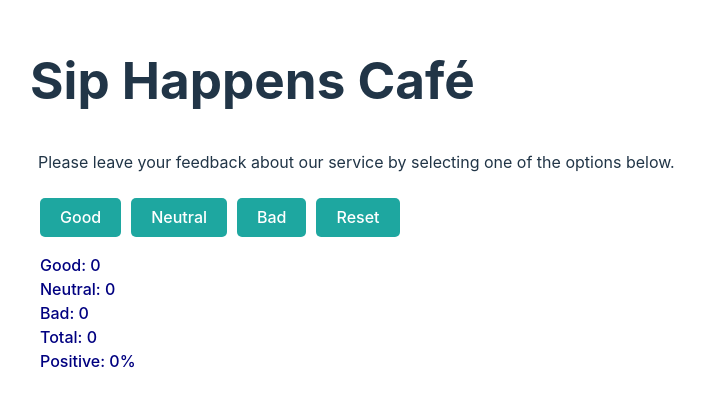
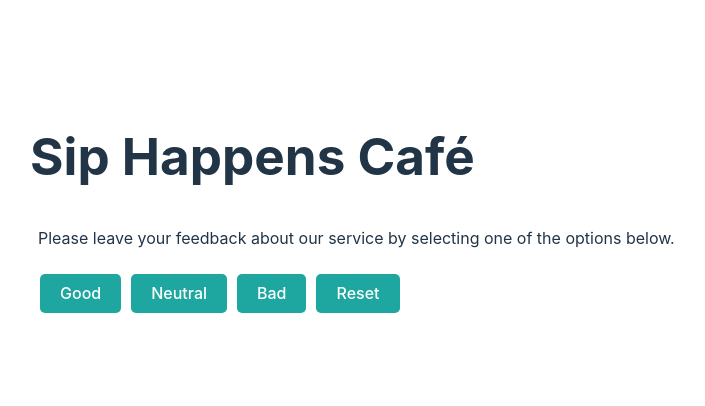
Before and after one commit to Viktor2024S/goit-react-hw-02, a React (Vite) app: page / in a window 1280 px wide. Shown: the part 212-618 px from the top of the page, without its empty margins (2-707 px from the left). Built offline with nearby package versions, Linux system fonts and the light colour scheme.

Commit message:
step-3 done

```diff
--- a/src/App.jsx
+++ b/src/App.jsx
@@ -26,21 +26,23 @@ export default function App() {
     }
   };
 
-  const total = count.good + count.neutral + count.bad;
+  const totalFeedback = count.good + count.neutral + count.bad;
   const positivePercentage =
-    total > 0 ? ((count.good / total) * 100).toFixed(2) : 0;
+    totalFeedback > 0 && ((count.good / totalFeedback) * 100).toFixed(2);
 
   return (
     <>
       <Description />
       <Option updateFeedback={updateFeedback} />
+      {totalFeedback > 0 && (
         <Feedback
           good={count.good}
           neutral={count.neutral}
           bad={count.bad}
-        total={total}
+          total={totalFeedback}
           positivePercentage={positivePercentage}
         />
+      )}
     </>
   );
 }
```
Lines whose indentation alone changed are shown as unchanged.
